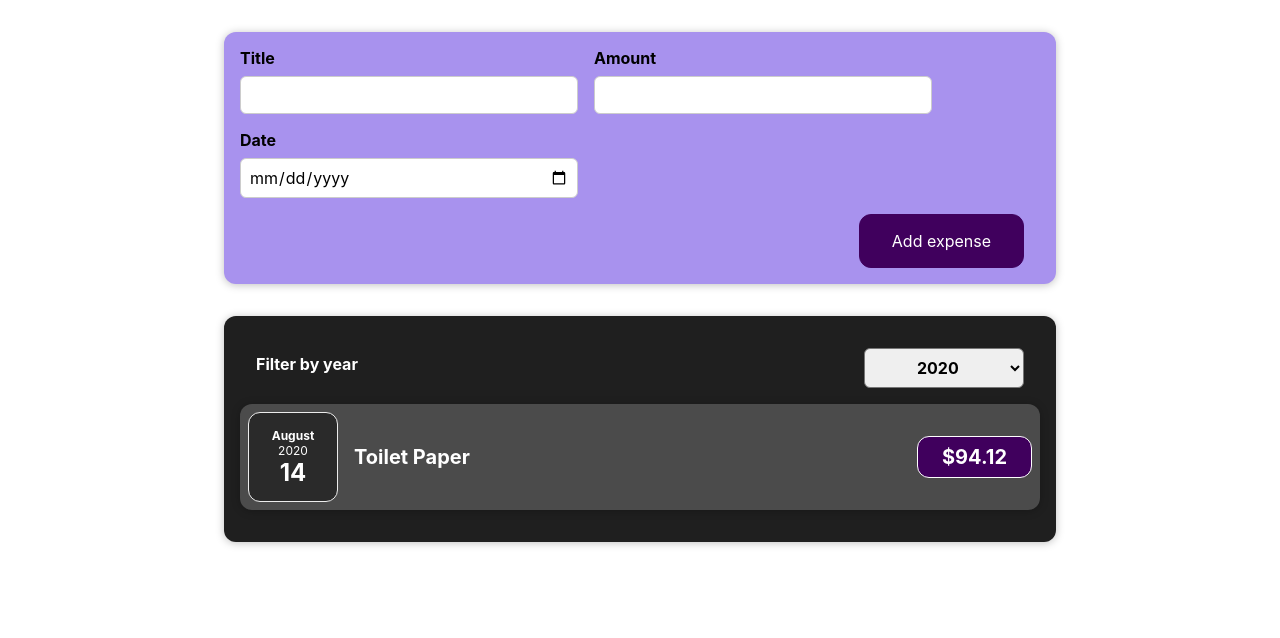
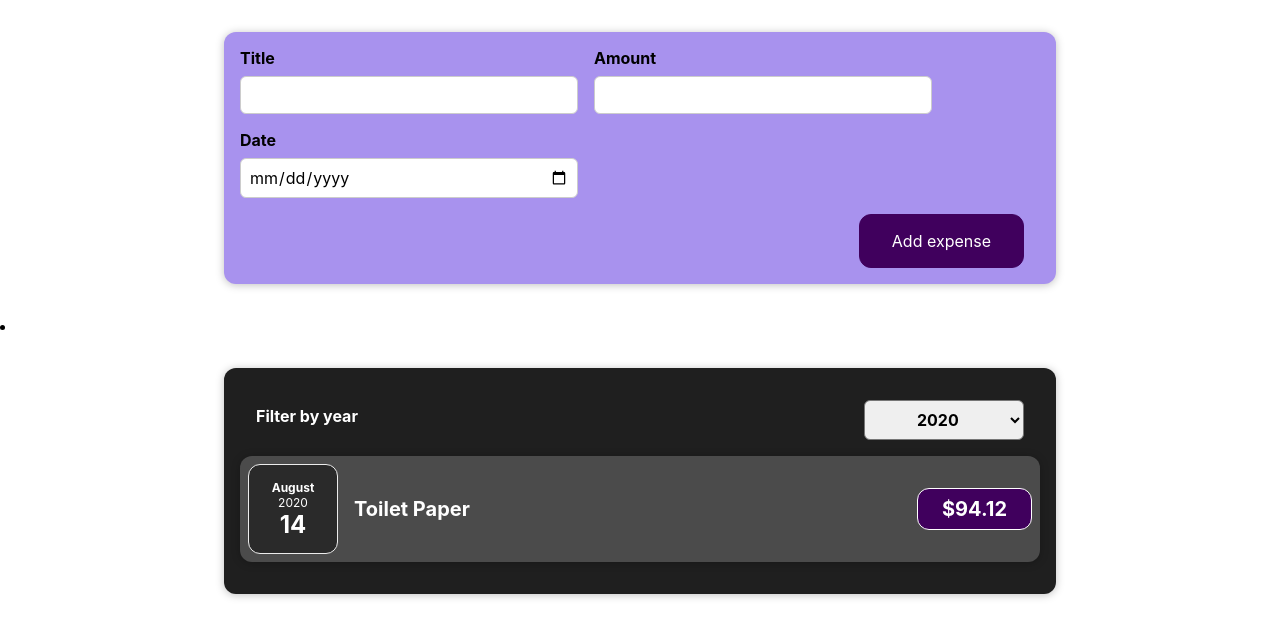
Before and after one commit to juancsaenz/react-expense-tracker, a React (Create React App) app: page / in a window 1280 px wide. Shown: the top 638 px of the page. Built offline with nearby package versions, Linux system fonts and the light colour scheme.

Commit message:
ExpensesList component created

```diff
--- a/src/components/Expenses/Expenses.js
+++ b/src/components/Expenses/Expenses.js
@@ -1,6 +1,6 @@
 import React, { useState } from "react";
 
-import ExpenseItem from "./ExpenseItem";
+import ExpensesList from "./ExpensesList";
 import ExpensesFilter from "./ExpensesFilter";
 import Card from "../UI/Card";
 import "./Expenses.css";
@@ -16,27 +16,16 @@ const Expenses = ({ data }) => {
     (item) => item.date.getFullYear().toString() === filteredYear
   );
 
-  let expensesContent = <p>No expenses found.</p>;
-
-  if (dataFiltered.length > 0) {
-    expensesContent = dataFiltered.map((item) => (
-      <ExpenseItem
-        key={item.id}
-        title={item.title}
-        amount={item.amount}
-        date={item.date}
-      />
-    ));
-  }
-
   return (
+    <li>
       <Card className="expenses">
         <ExpensesFilter
           onChangeYear={changeYearHandler}
           yearSelected={filteredYear}
         />
-      {expensesContent}
+        <ExpensesList items={dataFiltered} />
       </Card>
+    </li>
   );
 };
 
--- /dev/null
+++ b/src/components/Expenses/ExpensesList.css
@@ -0,0 +1,9 @@
+.expenses-list {
+  list-style: none;
+  padding: 0;
+}
+
+.expenses-list__fallback {
+  color: white;
+  text-align: center;
+}
--- /dev/null
+++ b/src/components/Expenses/ExpensesList.js
@@ -0,0 +1,21 @@
+import ExpenseItem from "./ExpenseItem";
+import "./ExpensesList.css";
+
+const ExpensesList = ({ items }) => {
+  if (items.length === 0) {
+    return <h2 className="expenses-list__fallback">Found no expenses.</h2>
+  }
+
+  return <ul className="expenses-list">
+    {items.map((item) => (
+      <ExpenseItem
+        key={item.id}
+        title={item.title}
+        amount={item.amount}
+        date={item.date}
+      />
+    ))}
+  </ul>;
+};
+
+export default ExpensesList;
```
Lines whose indentation alone changed are shown as unchanged.
